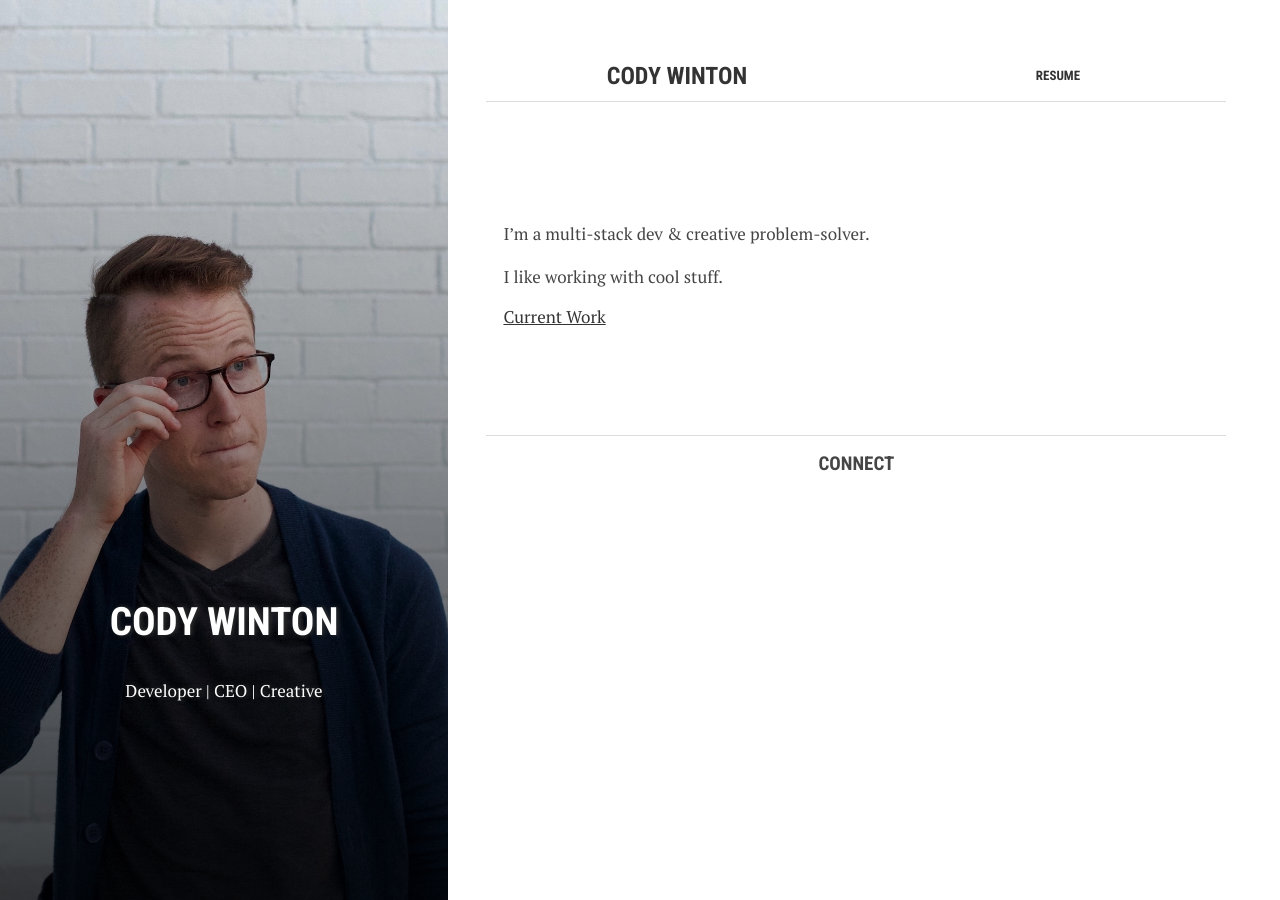
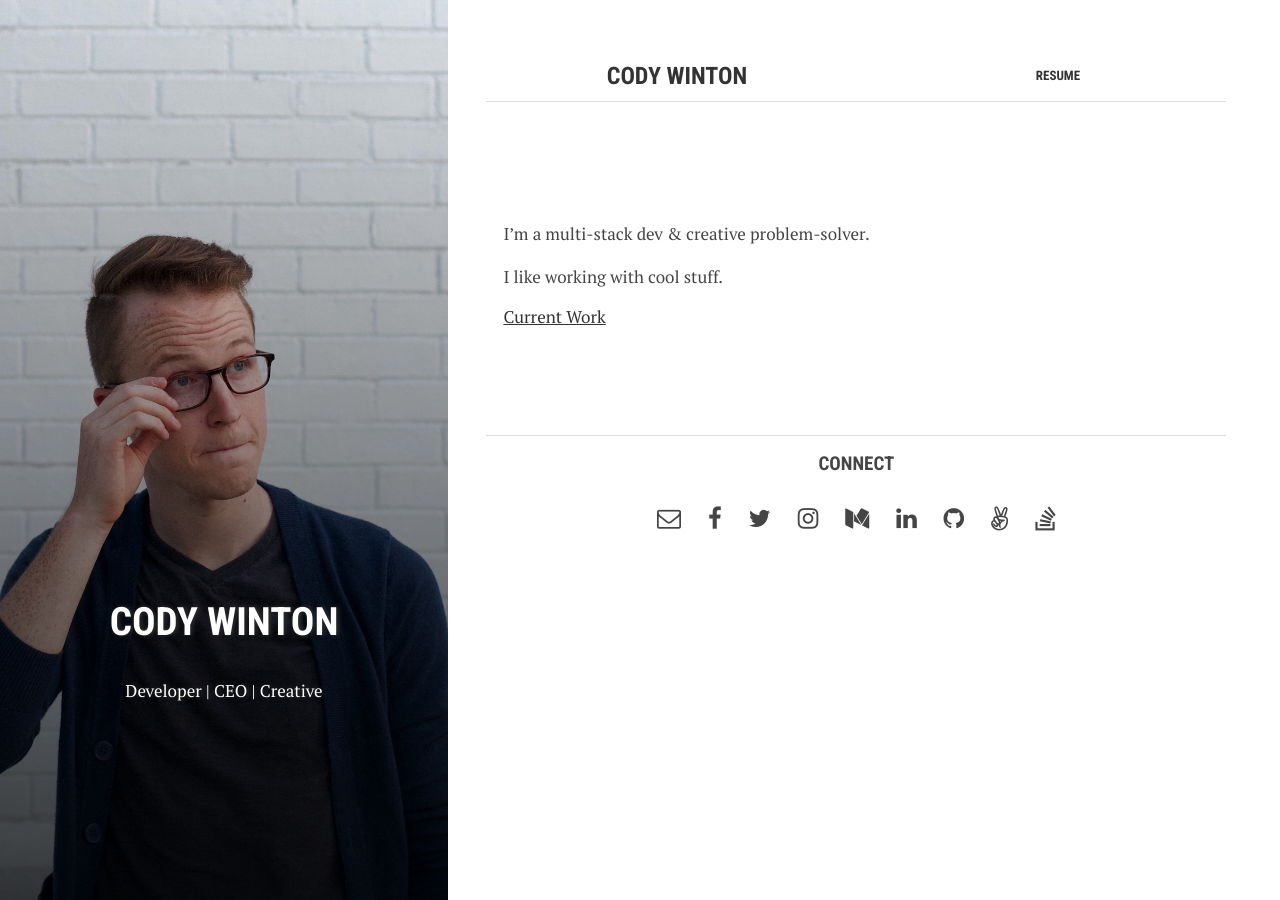
Before and after one commit to codytwinton/codytwinton.github.io, a Jekyll site: the page built from index.markdown, in a window 1280 px wide. Built offline with Jekyll 4.4.1, drawn with Linux system fonts in a browser that asks for light colours; nearby versions of some CDN libraries; library files that are not in the unit come from our copies.

Commit message:
Added FontAwesome to CSS

```diff
--- /dev/null
+++ b/styles/_fonts.scss
@@ -0,0 +1,5 @@
+@font-face {
+	font-family: 'FontAwesome';
+	src: url('fonts/fontawesome-webfont.woff') format('woff'),
+		 url('fonts/fontawesome-webfont.woff2') format('woff2');
+}
--- a/styles/main.scss
+++ b/styles/main.scss
@@ -3,6 +3,7 @@
 
 @charset 'utf-8';
 @import
+  "fonts",
   "variables",
   "normalize",
   "base",
```
